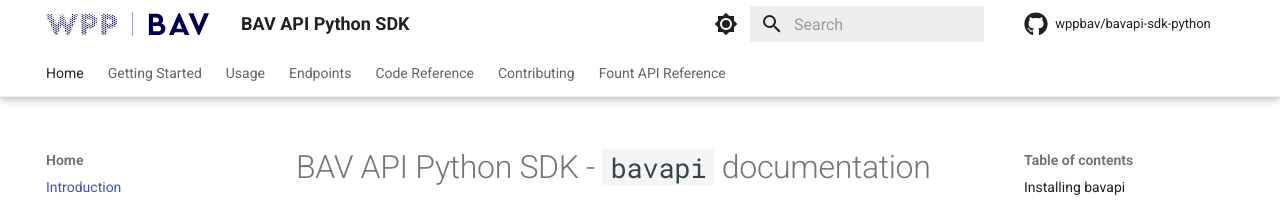
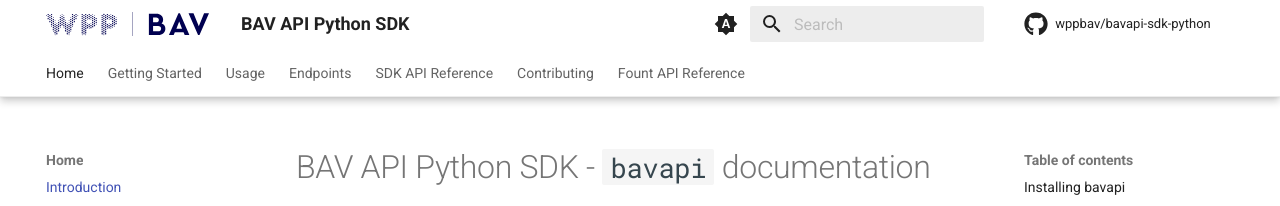
Before and after one commit to wppbav/bavapi-sdk-python, an MkDocs documentation site: the page built from docs/index.md, in a window 1280 px wide. Shown: the top 206 px of the page. Built offline with MkDocs 1.6.1 and Material for MkDocs 9.7.7, drawn with Linux system fonts in a browser that asks for light colours; emoji names are drawn with the system emoji font; comment, search, counter and statistics services are not loaded; the version menu is left out.

Commit message:
changed page names and added automatic color scheme

```diff
--- a/mkdocs.yml
+++ b/mkdocs.yml
@@ -22,6 +22,13 @@
     - navigation.tabs
     - navigation.tabs.sticky
   palette:
+
+  # Palette toggle for automatic mode
+    - media: "(prefers-color-scheme)"
+      toggle:
+        icon: material/brightness-auto
+        name: Switch to light mode
+
     # Palette toggle for light mode
     - media: "(prefers-color-scheme: dark)"
       scheme: slate
@@ -81,13 +88,13 @@
   - Getting Started:
       - Authentication: getting-started/authentication.md
       - Installation: getting-started/installation.md
-      - Install Reference classes: getting-started/reference-classes.md
+      - Reference classes: getting-started/reference-classes.md
   - Usage:
       - Basic Usage: usage/basic.md
       - Advanced Usage: usage/advanced.md
       - Usage Tips for Projects: usage/project-tips.md
   - Endpoints: endpoints/
-  - Code Reference: reference/
+  - SDK API Reference: reference/
   - Contributing: contributing.md
   - Fount API Reference: https://developer.wppbav.com/docs/2.x/intro
 
```
